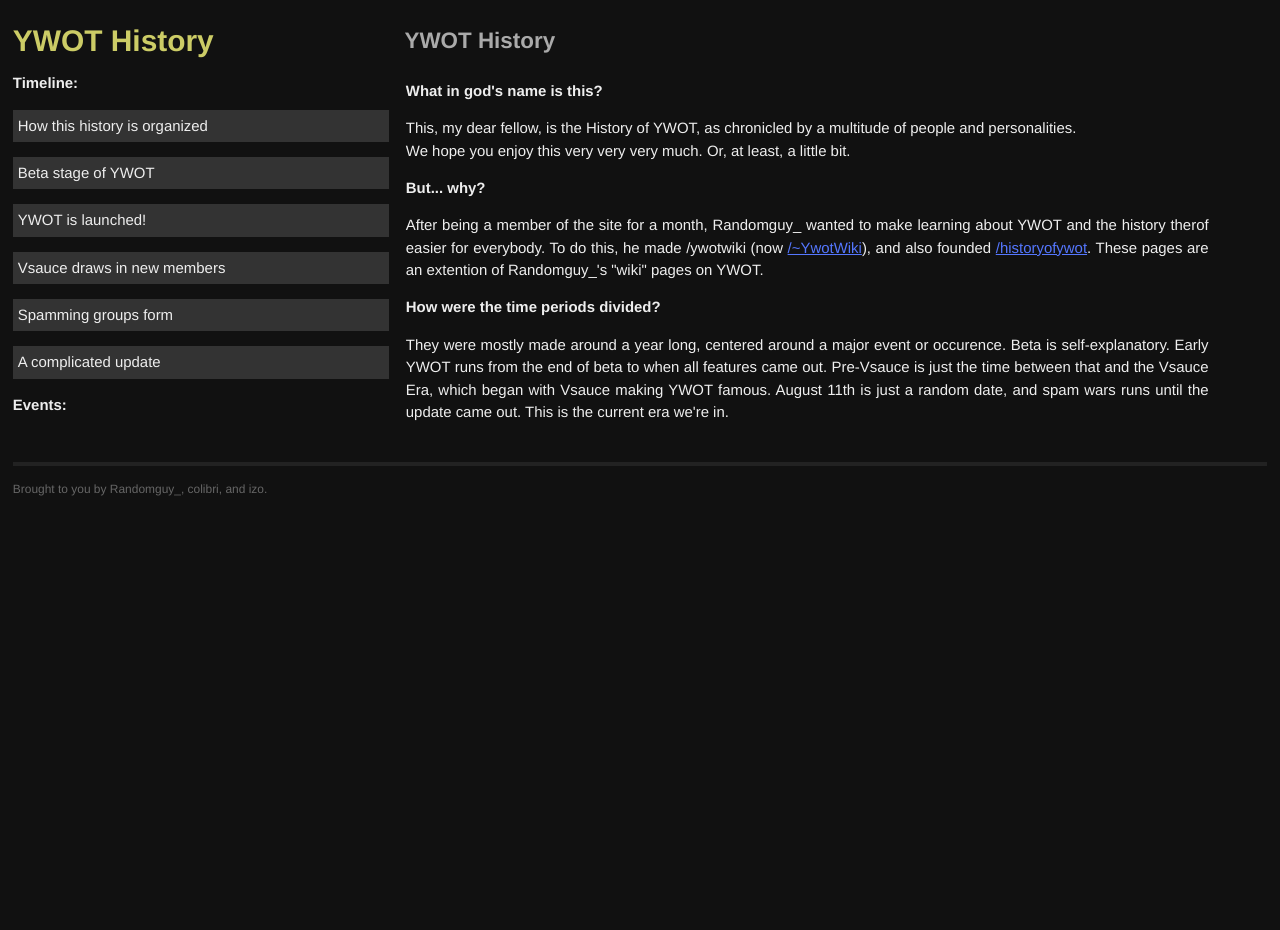
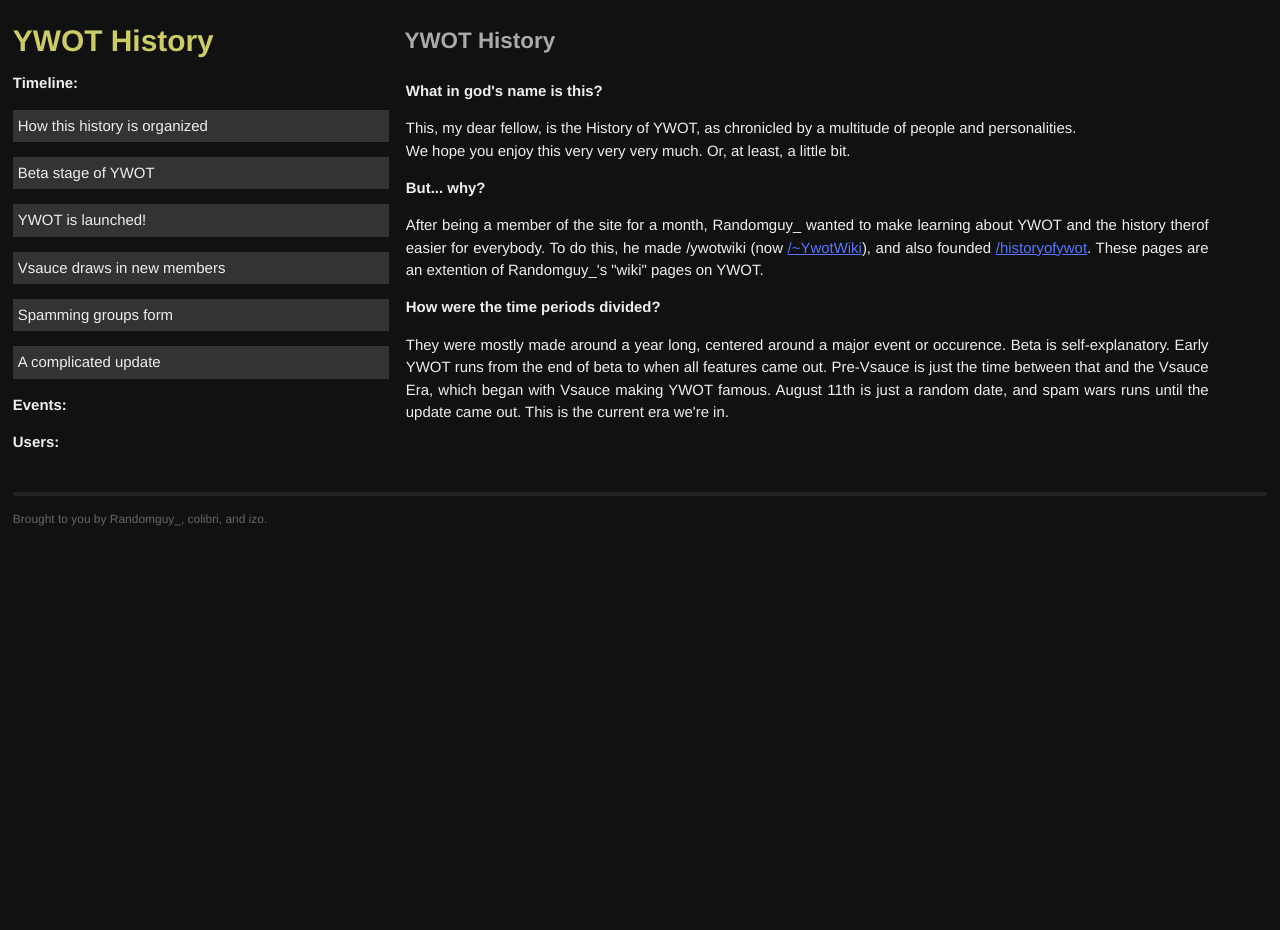
Before and after one commit to ywothistory/ywothistory.github.io, a Jekyll site: the page built from index.html, in a window 1280 px wide. Built offline with Jekyll 4.4.1, drawn with Linux system fonts in a browser that asks for light colours; Markdown is read by kramdown in place of the engine named in the settings.

Commit message:
Update default.html

```diff
--- a/_layouts/default.html
+++ b/_layouts/default.html
@@ -29,6 +29,10 @@
 					{% for post in site.categories["event"] %}
 						<a href="{{ post.url }}"><p>{{ post.title }}</p></a>
 					{% endfor %}
+					<h1>Users:</h1>
+					{% for post in site.categories["users"] %}
+						<a href="{{ post.url }}"><p>{{ post.title }}</p></a>
+					{% endfor %}
 					</div>
           {{ content }}
           <div class="footer">
```
